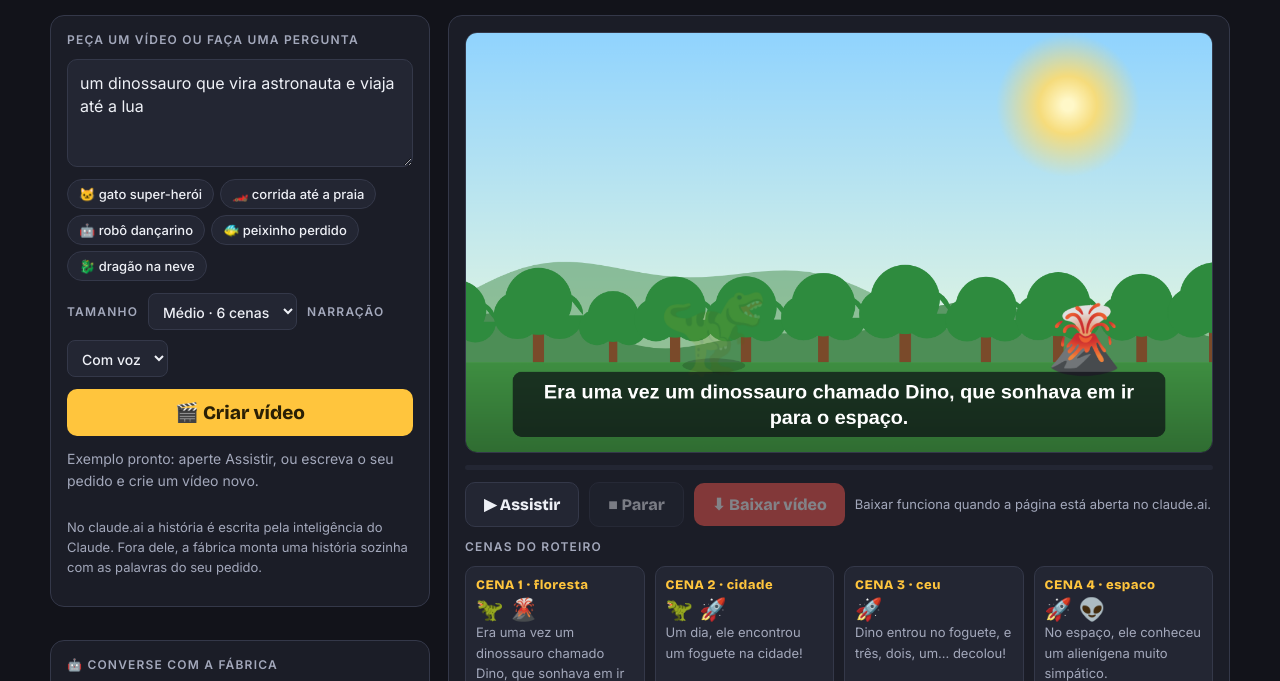
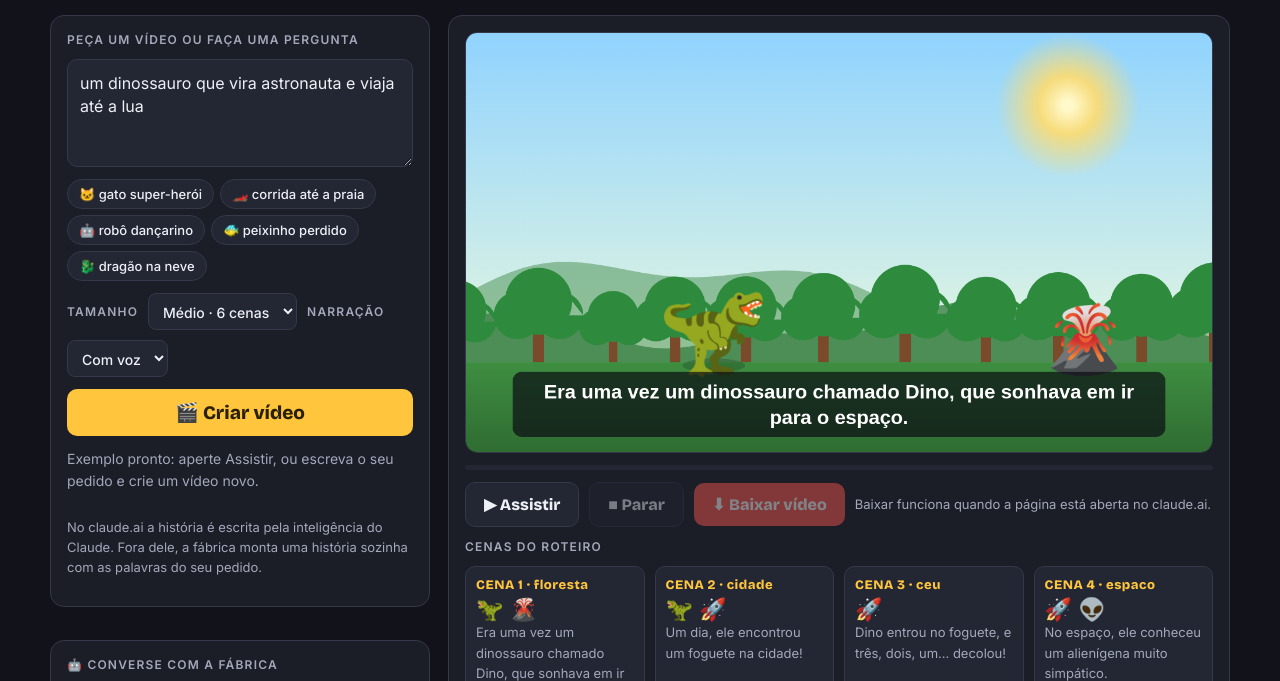
Before and after one commit to denbatera83/suporte, a plain HTML site: page projetos-do-ryan/fabrica-de-videos/index.html in a window 1280 px wide. Shown: the part 96-777 px from the top of the page. Drawn offline with nearby package versions, Linux system fonts and the light colour scheme.

Commit message:
Fábrica de Vídeos: personagens sem transparência
Co-Authored-By: Claude Opus 5.5 <noreply@anthropic.com>
Claude-Session: https://claude.ai/code/session_014m7pMAK1yrhu4NwTFr2rNW

```diff
--- a/projetos-do-ryan/fabrica-de-videos/index.html
+++ b/projetos-do-ryan/fabrica-de-videos/index.html
@@ -205,7 +205,7 @@ function efeito(e, t) {
 }
 function estrela(x, y, r) { g.beginPath(); for (let i = 0; i < 10; i++) { const a = i * Math.PI / 5 - Math.PI / 2, rr = i % 2 ? r * 0.45 : r; g.lineTo(x + Math.cos(a) * rr, y + Math.sin(a) * rr); } g.fill(); }
 // ===================== PERSONAGENS =====================
-function emoji(ch, x, y, tam, rot = 0, espelho = false) { g.save(); g.translate(x, y); g.rotate(rot); if (espelho) g.scale(-1, 1); g.font = `${tam}px "Apple Color Emoji","Segoe UI Emoji","Noto Color Emoji",serif`; g.textAlign = 'center'; g.textBaseline = 'alphabetic'; g.fillText(ch, 0, 0); g.restore(); }
+function emoji(ch, x, y, tam, rot = 0, espelho = false) { g.save(); g.translate(x, y); g.rotate(rot); if (espelho) g.scale(-1, 1); g.globalAlpha = 1; g.fillStyle = '#000'; g.font = `${tam}px "Apple Color Emoji","Segoe UI Emoji","Noto Color Emoji",serif`; g.textAlign = 'center'; g.textBaseline = 'alphabetic'; g.fillText(ch, 0, 0); g.restore(); }
 function balao(txt, x, y) { g.font = '600 30px Inter, sans-serif'; const linhas = quebrar(txt, 300), w = Math.min(360, Math.max(...linhas.map(l => g.measureText(l).width)) + 40), h = linhas.length * 36 + 26, bx = clamp(x - w / 2, 20, W - w - 20), by = Math.max(20, y - h - 30);
   g.fillStyle = '#fff'; g.strokeStyle = '#222'; g.lineWidth = 4; g.beginPath(); g.roundRect(bx, by, w, h, 20); g.fill(); g.stroke(); g.beginPath(); g.moveTo(x - 14, by + h - 2); g.lineTo(x, by + h + 24); g.lineTo(x + 14, by + h - 2); g.fill();
   g.fillStyle = '#1a1a1a'; g.textAlign = 'center'; linhas.forEach((l, i) => g.fillText(l, bx + w / 2, by + 44 + i * 36)); }
```
